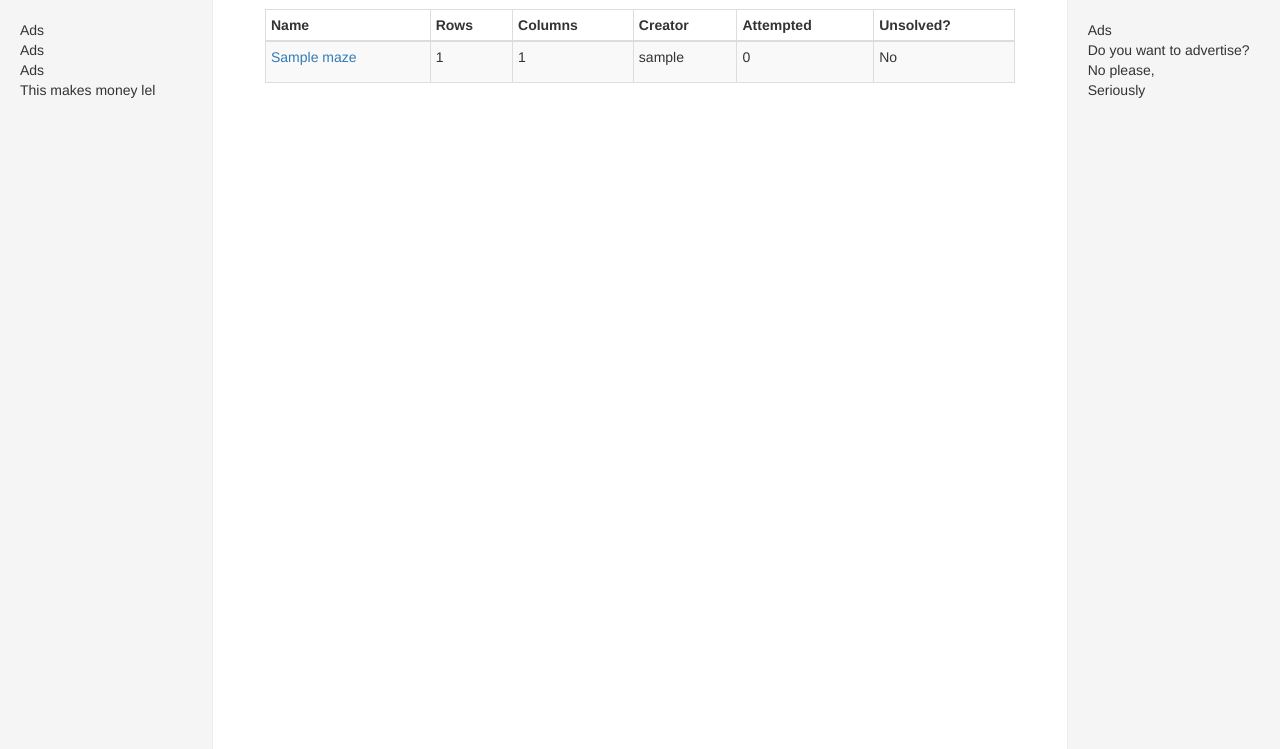
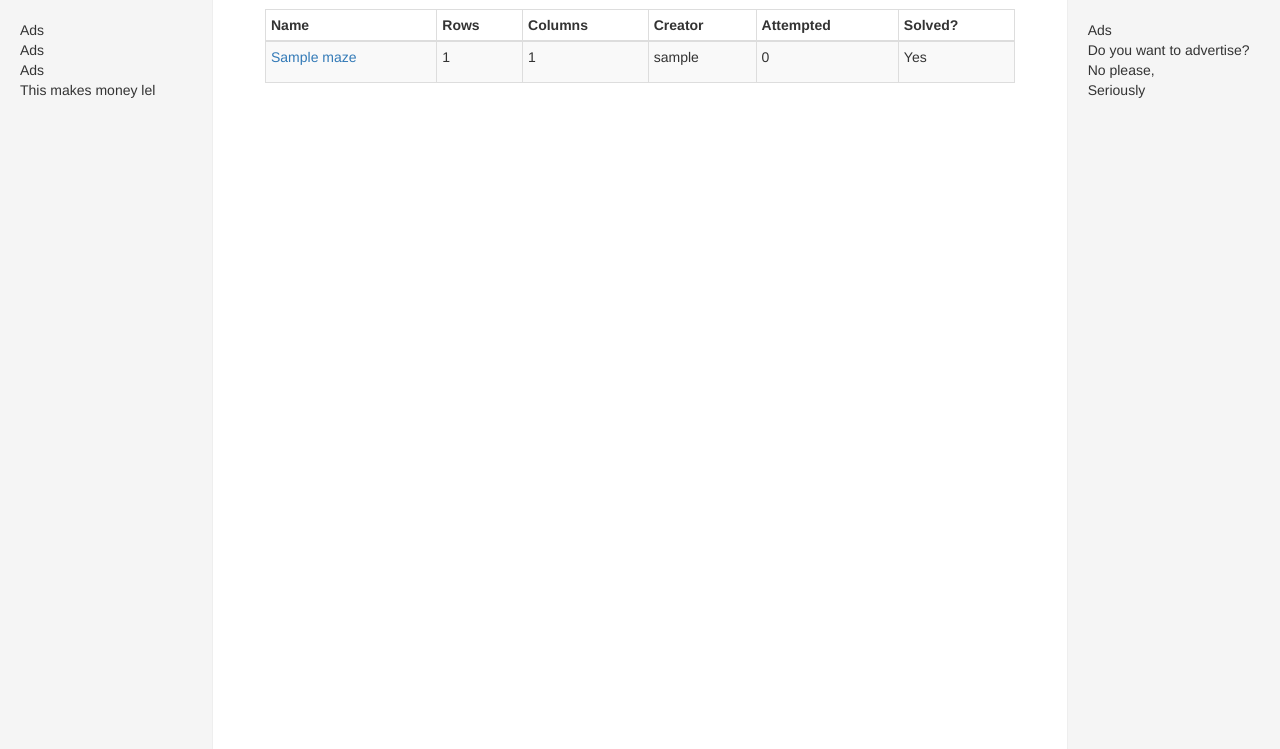
Before and after one commit to 2065983Y/amazing_app, a Django app: page /mazeapp/mazes/ in a window 1280 px wide. Shown: the part 51-800 px from the top of the page. Run offline with Django 3.2, Linux system fonts and the light colour scheme; tables that the repository leaves empty hold one stand-in row (values such as "Sample post"); some libraries are stand-ins or nearby versions.

Commit message:
picking maze shows table now

```diff
--- a/amazingapp/urls.py
+++ b/amazingapp/urls.py
@@ -8,7 +8,7 @@ urlpatterns = patterns('',
     url(r'^solvers/', views.solvers, name='solvers'),
     url(r'^mazes/', views.mazes, name='mazes'),
     url(r'^created/', views.created, name='created'),
-    url(r'^solve$', views.pickMaze, name='mazePicker'),
+    url(r'^solve$', views.mazes, name='mazePicker'),
     url(r'^solve/(?P<maze_name>[\w\-]+)/$', views.solveMaze, name='solveMaze'),
     url(r'^create/$', views.create_maze, name='createMaze'),
     url(r'^logout/$', views.user_logout, name='logout'),
--- a/amazingapp/views.py
+++ b/amazingapp/views.py
@@ -34,12 +34,13 @@ def builders(request):
 def created(request):
     return render(request,'amazingApp/maze_created.html', {})
 
+
 def solvers(request):
     return render(request, 'amazingApp/solvers.html', {'users': UserProfile.objects.all()})
 
 
 def mazes(request):
-    return render(request, 'amazingApp/view_mazes.html', {'mazes':Maze.objects.all()})
+    return render(request, 'amazingApp/view_mazes.html', {'mazes': Maze.objects.all()})
 
 
 #def mazes(request):
@@ -104,6 +105,7 @@ def pickMaze(request):
 def solveMaze(request, maze_name):
     context_dic = {}
     maze = Maze.objects.get(name=maze_name)
+    context_dic["maze_name"] = maze.name
     if request.method == "POST":
         #print "USER", request.user, "solved by:", maze.solved_by
         #print "somtthing", request.user in maze.solved_by
@@ -123,7 +125,6 @@ def solveMaze(request, maze_name):
         try:
             maze.attempts += 1
             context_dic["maze_cells"] = maze.cells
-            context_dic["maze_name"] = maze.name
             context_dic["maze_rows"] = maze.rows
             context_dic["maze_cols"] = maze.cols
             maze.save()
--- a/static/css/custom.css
+++ b/static/css/custom.css
@@ -15,10 +15,6 @@ body {
     /*opacity : 0.4;*/
     /*z-index: -1;*/
 /*}*/
-
-h3{
-	color: yellow;
-}
 
 @media (min-width: 979px) {
     .sidebar-nav-fixed {
--- a/templates/amazingApp/view_mazes.html
+++ b/templates/amazingApp/view_mazes.html
@@ -13,7 +13,7 @@
                         <th data-field="name">Columns  </th>
                         <th data-field="name" data-sortable="true">Creator  </th>
                         <th data-field="name" data-sortable="true">Attempted  </th>
-                        <th data-field="name" data-sortable="true">Unsolved?  </th>
+                        <th data-field="name" data-sortable="true">Solved?  </th>
                     </tr>
                 </thead>
                 <tbody>
@@ -24,7 +24,7 @@
                         <td> {{ maze.cols }} </td>
                         <td> {{ maze.creator }} </td>
                         <td> {{ maze.attempts }} </td>
-                        <td> {% if maze.unsolved %}
+                        <td> {% if maze.solved %}
                                 <p>Yes</p>
                             {% else %}
                                 <p>No</p>
```
